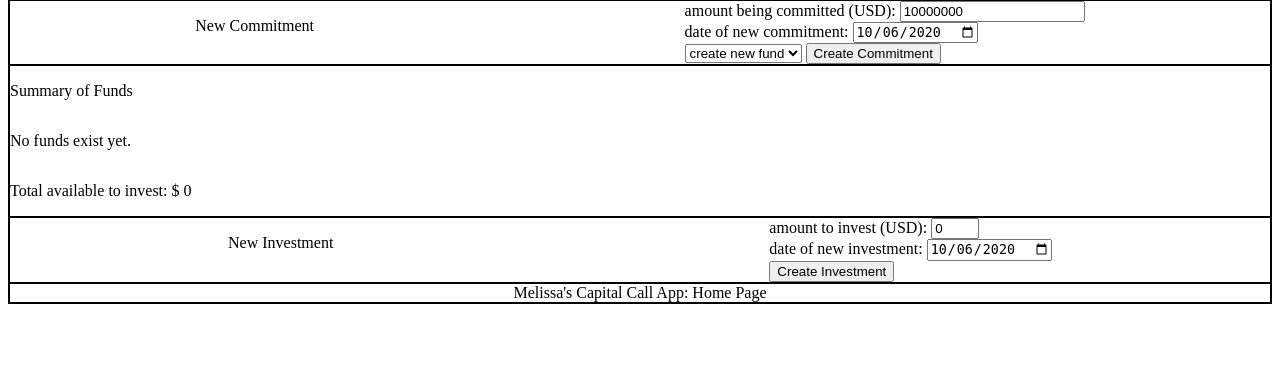
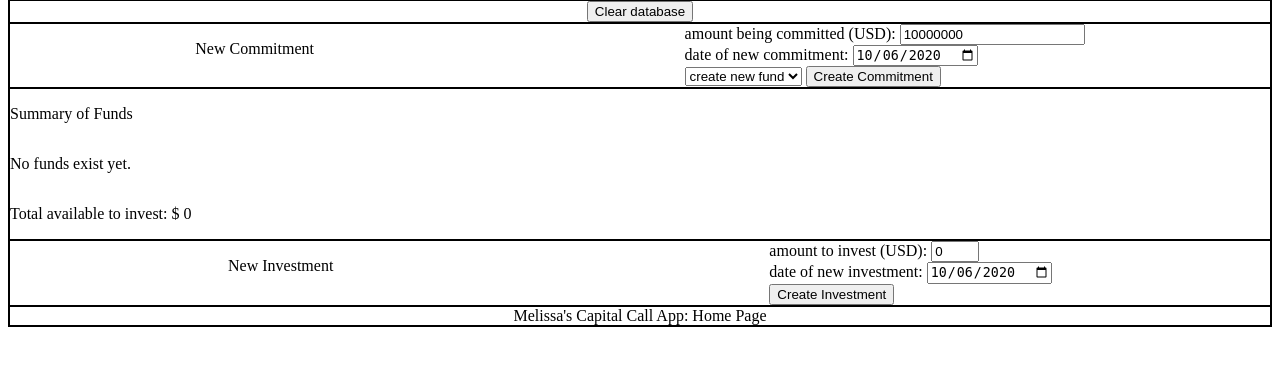
Before and after one commit to Melissa-Cutler/Django-Showcase, a Django app: page /capitalcallapp/ in a window 1280 px wide. Shown: the part 29-395 px from the top of the page. Run offline with Django 3.2, Linux system fonts and the light colour scheme; data that the repository does not hold is empty.

Commit message:
redirects and automatic database reset button

```diff
--- a/mysite/capitalcallapp/templates/capitalcallapp/home.html
+++ b/mysite/capitalcallapp/templates/capitalcallapp/home.html
@@ -8,6 +8,15 @@
     </head>
     <body>
         <div class="header">Melissa's Capital Call App: Home Page</div>
+        <div class="reset-database">
+            <form>
+                <input
+                    type="button"
+                    value="Clear database"
+                    onclick="window.location.href='{% url 'capitalcallapp:clean-database' %}'"
+                />
+            </form>
+        </div>
         <div class="new-commitment">
             <p>New Commitment</p>
             <form action="{% url 'capitalcallapp:new-commitment' %}" method="post">
@@ -16,7 +25,12 @@
                 <input type="number" id="new-commitment-amount" name="new-commitment-amount" min="0" value="10000000">
                 <br>
                 <label for="new-commitment-date">date of new commitment: </label>
-                <input type="date"   id="new-commitment-date"   name="new-commitment-date" min="{{ s_min_allowed_date }}" value="2020-10-06">
+                <input
+                    type="date"
+                    id="new-commitment-date"
+                    name="new-commitment-date"
+                    min="{{ s_min_allowed_date }}"
+                    value="2020-10-06">
                 <br>
                 <select id="fund-selection" name="fund-selection">
                     <option value="0">create new fund</option>
@@ -24,28 +38,6 @@
                         <option value="{{ forloop.counter }}">{{ s_summary }}</option>
                     {% endfor %}
                 </select>
-
-
-
-
-
-
-
-
-                <!--
-                <input type="radio" name="choice" id="choice-1" value="-1">
-                <label for="choice-1">create new fund</label><br>
-
-                {% for s_summary in L_Fund_Summary_Strings %}
-                    <input type="radio" name="choice" id="choice{{ forloop.counter }}" value="{{ forloop.counter }}">
-                    <label for="choice{{ forloop.counter }}">{{ s_summary }}</label><br>
-                {% endfor %}
-                -->
-
-
-
-
-
                 <input type="submit" value="Create Commitment">
             </form>
         </div>
@@ -67,19 +59,24 @@
             <form action="{% url 'capitalcallapp:new-investment' %}" method="post">
                 {% csrf_token %}
                 <label for="new-investment-amount">amount to invest (USD): </label>
-                <input type="number" id="new-investment-amount" name="new-investment-amount" min="0" max="{{ f_total_available_usd }}" value="{{ f_total_available_usd }}">
+                <input
+                    type="number"
+                    id="new-investment-amount"
+                    name="new-investment-amount"
+                    min="0"
+                    max="{{ f_total_available_usd }}"
+                    value="{{ f_total_available_usd }}"
+                >
                 <br>
                 <label for="new-investment-date">date of new investment: </label>
-                <input type="date"   id="new-investment-date"   name="new-investment-date" min="{{ s_min_allowed_date }}" value="2020-10-06">
+                <input
+                    type="date"
+                    id="new-investment-date"
+                    name="new-investment-date"
+                    min="{{ s_min_allowed_date }}"
+                    value="2020-10-06"
+                >
                 <br>
-
-
-<!--
-                {% for choice in question.choice_set.all %}
-                    <input type="radio" name="choice" id="choice{{ forloop.counter }}" value="{{ choice.id }}">
-                    <label for="choice{{ forloop.counter }}">{{ choice.choice_text }}</label><br>
-                {% endfor %}
--->
                 <input type="submit" value="Create Investment">
             </form>
         </div>
--- a/mysite/capitalcallapp/urls.py
+++ b/mysite/capitalcallapp/urls.py
@@ -4,6 +4,7 @@ from . import views
 
 app_name = 'capitalcallapp'
 urlpatterns = [
+    path('clean-database/', views.cleanDatabase, name='clean-database'),
     path('new-commitment/', views.newCommitment, name='new-commitment'),
     path('new-investment/', views.newInvestment, name='new-investment'),
     path('', views.index, name='index'),
--- a/mysite/capitalcallapp/views.py
+++ b/mysite/capitalcallapp/views.py
@@ -1,4 +1,4 @@
-# from django.shortcuts import render
+from django.shortcuts import redirect, render
 from django.template  import loader
 from django.forms     import forms
 from django.http      import HttpResponse
@@ -11,8 +11,16 @@ import pytz
 # Create your views here.
 
 
-# def index(request):
-#     return HttpResponse("Hello, world. You're at the capitalcallapp index.")
+def cleanDatabase(request) -> HttpResponse:
+    Query_Set_All_Funds = Fund.objects.order_by('fund_number')[:]
+    #L_Funds: List[Fund] = [ fund for fund in Query_Set_All_Funds ]
+    [ fund.delete() for fund in Query_Set_All_Funds ]
+    Query_Set_All_Investments = Investment.objects.order_by('investment_number')[:]
+    [ investment.delete() for investment in Query_Set_All_Investments ]
+    return redirect('/capitalcallapp/')
+# f newCommitment(request) -> HttpResponse
+
+
 
 def index(request) -> HttpResponse:
     Query_Set_All_Funds    = Fund.objects.order_by('fund_number')[:]
@@ -71,7 +79,7 @@ def newCommitment(request) -> HttpResponse:
         date=dt_new_commitment_date
     )
     new_commitment.save()
-    return HttpResponse("Commitment created!")
+    return redirect('/capitalcallapp/')
 # f newCommitment(request) -> HttpResponse
 
 
--- a/mysite/mysite/settings.py
+++ b/mysite/mysite/settings.py
@@ -26,7 +26,7 @@ BASE_DIR = Path(__file__).resolve().parent.parent
 # SECURITY WARNING: don't run with debug turned on in production!
 DEBUG = True
 
-ALLOWED_HOSTS = ['rsjd.ddns.net']
+ALLOWED_HOSTS = ['localhost', 'rsjd.ddns.net']
 
 
 # Application definition
```
